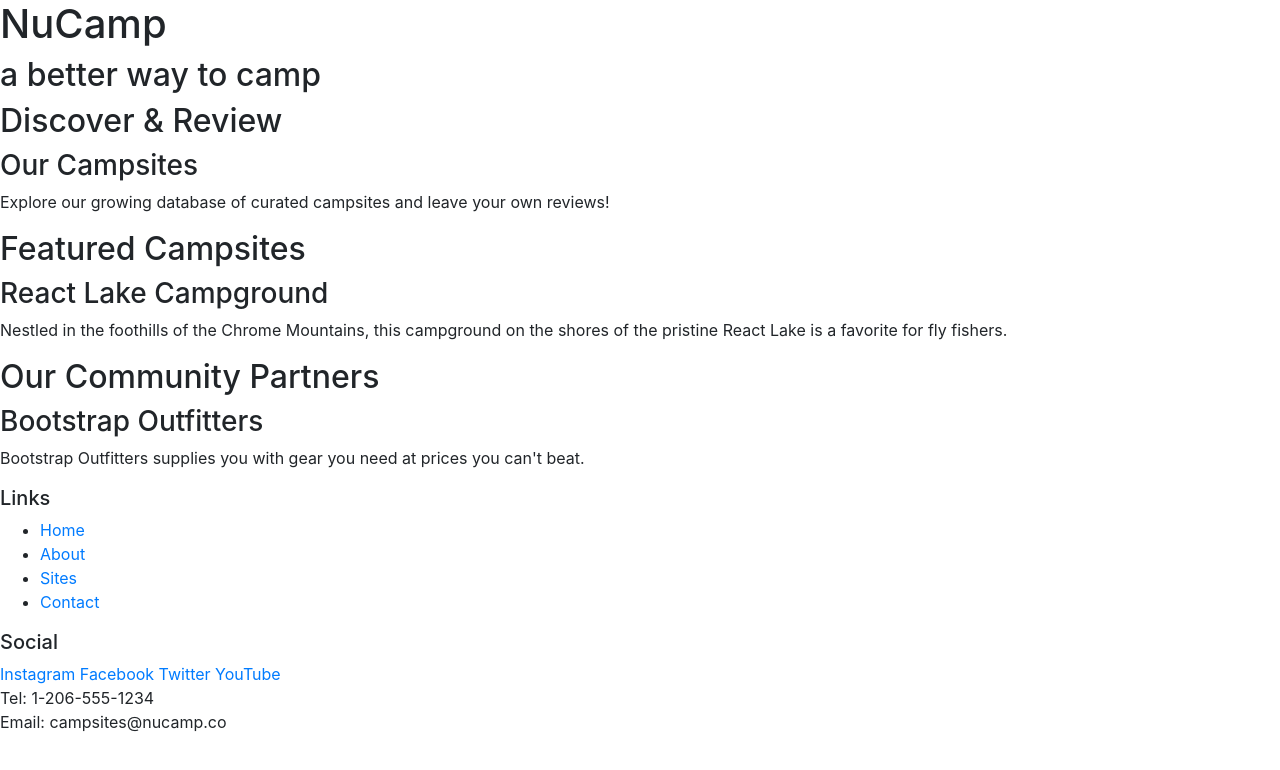
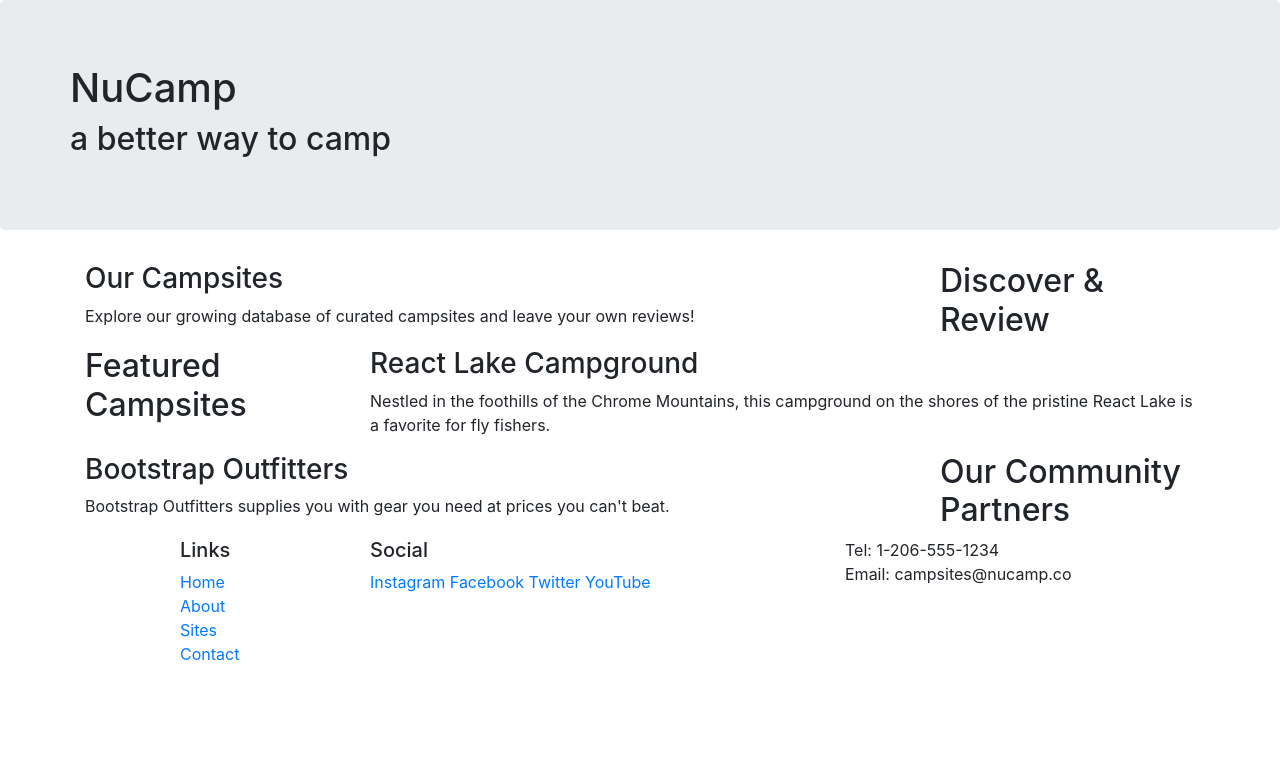
Before and after one commit to kulrichNuCamp/nucamp-bootstrap, a website: page index.html in a window 1280 px wide. Drawn offline with nearby package versions, Linux system fonts and the light colour scheme.

Commit message:
Bootstrap grid

```diff
--- a/index.html
+++ b/index.html
@@ -13,51 +13,73 @@
 
 <body>
 
-    <header>
-        <div>
+    <header class="jumbotron">
+        <div class="container">
+            <div class="row">
+                <div clas="col">
                     <h1>NuCamp</h1>
                     <h2>a better way to camp</h2>
                 </div>
+            </div>
+        </div>
     </header>
 
-    <div>
+    <div class ="container">
+        <div class="row">
+            <div class="col-sm-4 order-sm-last col-md-3">
                 <h2>Discover & Review</h2>
+            </div>
+            <div class="col">
                 <h3>Our Campsites</h3>
                 <p>Explore our growing database of curated campsites and leave your own reviews!</p>
             </div>
+        </div>
 
-    <div>
+        <div class="row">
+            <div class="col-sm-4 col-md-3">
                 <h2>Featured Campsites</h2>
+            </div>
+            <div class="col">
                 <h3>React Lake Campground</h3>
                 <p>Nestled in the foothills of the Chrome Mountains, this campground on the shores of the pristine React Lake is a favorite for fly fishers.</p>
             </div>
+        </div>
 
-    <div>
+        <div class="row">
+            <div class="col-sm-4 order-sm-last col-md-3">
                 <h2>Our Community Partners</h2>
+            </div>
+            <div class="col">
                 <h3>Bootstrap Outfitters</h3>
                 <p>Bootstrap Outfitters supplies you with gear you need at prices you can't beat.</p>
             </div>
+        </div>
+    </div>
 
     <footer>
-        <div>
+        <div class="container">
+            <div class="row">
+                <div class="col-4 col-sm-2 offset-1">
                     <h5>Links</h5>
-            <ul>
+                    <ul class=list-unstyled>
                         <li><a href="#">Home</a></li>
                         <li><a href="#">About</a></li>
                         <li><a href="#">Sites</a></li>
                         <li><a href="#">Contact</a></li>
                     </ul>
                 </div>
-        <div>
+                <div class="col-6 col-sm-5">
                     <h5>Social</h5>
                     <a href="http://instagram.com/">Instagram</a>
                     <a href="http://facebook.com/">Facebook</a>
                     <a href="http://twitter.com/">Twitter</a>
                     <a href="http://youtube.com/">YouTube</a>
                 </div>
-        <div>
+                <div class="col-sm-4">
                     Tel: 1-206-555-1234<br />
                     Email: campsites@nucamp.co
+                </div>
+            </div>
         </div>
     </footer>
 
```
Lines whose indentation alone changed are shown as unchanged.
